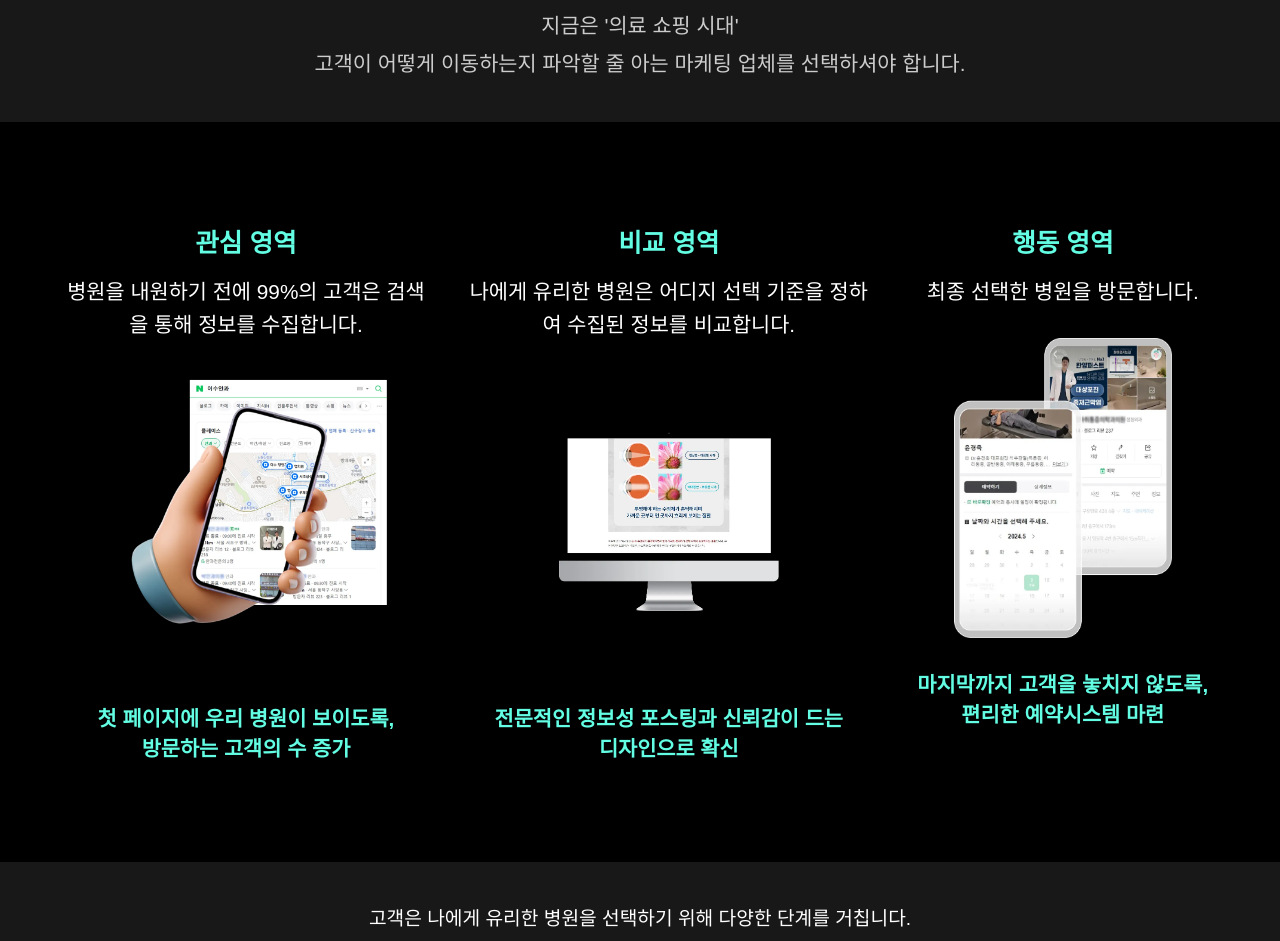
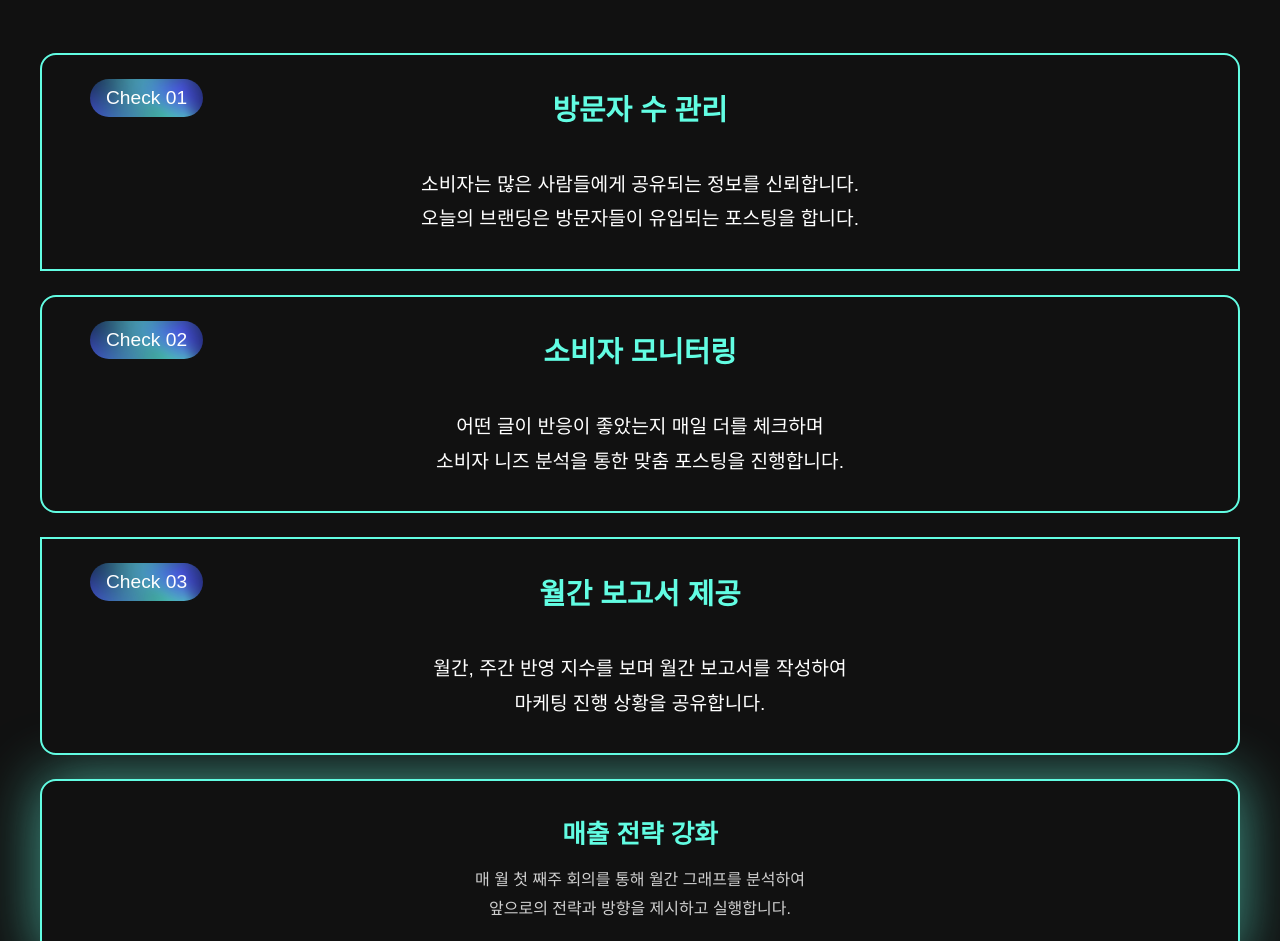
Before and after one commit to devchaeyoung/aube, a Next.js app: page / in a window 1280 px wide. Shown: the part 4201-5142 px from the top of the page. Built offline with nearby package versions, Linux system fonts and the light colour scheme.

Commit message:
# UPDATE: 매출강화 전략

```diff
--- a/src/app/page.tsx
+++ b/src/app/page.tsx
@@ -18,6 +18,7 @@ export default function Home() {
       <MarketingBranding />
       <SalesGrowth />
       <SalesIncrease />
+      <MarketingSection />
     </main>
   );
 }
--- a/src/components/marketing/MarketingSection.module.css
+++ b/src/components/marketing/MarketingSection.module.css
@@ -1,144 +1,128 @@
 .marketing {
+  background: #111;
+  padding: 100px 20px;
   color: #fff;
 }
 
-.header {
+.title {
   text-align: center;
-  padding: 40px 20px;
-  background-color: #181818;
+  font-size: 2.5rem;
+  margin-bottom: 60px;
+  line-height: 1.4;
 }
 
-.header h2 {
-  color: #fff;
-  font-size: 1.8rem;
-  margin-bottom: 1rem;
-}
-
-.header h3 {
-  font-size: 2.6rem;
-  margin-bottom: 2rem;
-}
-
-.header p {
-  color: #ccc;
-  font-size: 1.3rem;
-  line-height: 1.8;
-}
-
-.content {
+.cardContainer {
   max-width: 1200px;
   margin: 0 auto;
   display: grid;
-  grid-template-columns: repeat(3, 1fr);
-  gap: 30px;
-  margin-bottom: 80px;
-  padding: 100px 20px;
+  grid-template-columns: repeat(1, 1fr);
+  gap: 24px;
+  position: relative;
+  padding-bottom: 200px;
 }
 
 .card {
+  background-color: #111;
+  padding: 32px;
+  border: 2px solid #62fde3;
+  display: flex;
+  flex-direction: column;
+  justify-content: center;
+  align-items: center;
+
+  position: relative;
   text-align: center;
 }
 
-.cardHeader {
-  margin-bottom: 30px;
+.card:first-child {
+  border-radius: 16px 16px 0 0;
 }
 
-.cardHeader h4 {
+.card:nth-child(2) {
+  border-radius: 16px;
+}
+
+.card:nth-child(3) {
+  border-radius: 0 0 16px 16px;
+}
+
+.cardHeader {
+  margin-bottom: 24px;
+}
+
+.checkLabel {
+  background-image: url("/background/figure.png");
+  background-size: cover;
+  background-position: center;
+  display: inline-block;
+  color: white;
+  padding: 8px 16px;
+  border-radius: 20px;
+  font-size: 1.2rem;
+  margin-bottom: 16px;
+
+  position: absolute;
+  top: 24px;
+  left: 48px;
+}
+
+.card h3 {
+  color: #62fde3;
+  font-size: 1.8rem;
+  margin-bottom: 16px;
+}
+
+.card p {
+  line-height: 1.8;
+  color: #fff;
+  font-size: 1.2rem;
+}
+
+.highlightCard {
+  background: #111;
+  border: 2px solid #62fde3;
+  border-radius: 16px;
+  padding: 32px;
+  width: 100%;
+  text-align: center;
+  box-shadow: 0 0 60px rgba(98, 253, 227, 0.6);
+}
+
+.highlightCard h3 {
   color: #62fde3;
   font-size: 1.6rem;
-  margin-bottom: 1rem;
+  margin-bottom: 16px;
 }
 
-.cardHeader p {
-  color: #fff;
-  font-size: 1.3rem;
-  line-height: 1.6;
+.highlightCard p {
+  line-height: 1.8;
+  color: rgba(255, 255, 255, 0.8);
 }
 
-.imageWrapper {
-  margin: 30px 0;
-  position: relative;
-  height: 300px;
-}
-
-.imageWrapper img {
-  object-fit: contain;
-}
-
-.highlight {
-  color: #62fde3;
-  font-weight: 600;
-  font-size: 1.3rem;
-  word-break: keep-all;
-  margin-top: 20px;
-}
-
-.footer {
-  text-align: center;
-  line-height: 1.8;
-  font-size: 1.2rem;
-  background-color: #181818;
-  padding: 40px 20px;
-}
-
-.footer p:first-child {
-  margin-bottom: 1rem;
-}
-
-.desktopContent {
-  display: flex;
-  gap: 2rem;
-
-  padding: 100px 20px;
-
-  max-width: 1200px;
-  margin: 0 auto;
-}
-
-.mobileContent {
-  display: none;
-}
-
-/* 모바일 스타일 */
 @media (max-width: 768px) {
-  .content {
+  .cardContainer {
     grid-template-columns: 1fr;
-    padding: 60px 20px;
-    margin-bottom: 0;
+    padding-bottom: 160px;
   }
 
-  .header h2 {
-    font-size: 1.6rem;
-  }
-
-  .header h3 {
+  .title {
     font-size: 2rem;
   }
-
-  .header p {
-    font-size: 1.1rem;
+  .card {
+    padding: 0;
+    padding-top: 48px;
+    padding-bottom: 20px;
+    padding-left: 10px;
+    padding-right: 10px;
   }
-
-  .card {
-    margin-bottom: 40px;
+  .card p {
+    text-align: center;
+    word-break: keep-all;
+    font-size: 1rem;
   }
-
-  .desktopContent {
-    display: none;
-  }
-
-  .mobileContent {
-    display: block;
-    width: 100%;
-    padding: 60px 20px;
-  }
-
-  .swiper {
-    padding: 20px 0;
-  }
-
-  .card {
-    margin: 0 auto;
-    max-width: 300px;
+  .checkLabel {
+    top: 12px;
+    left: 12px;
+    font-size: 0.8rem;
   }
 }
--- a/src/components/marketing/MarketingSection.tsx
+++ b/src/components/marketing/MarketingSection.tsx
@@ -1,93 +1,82 @@
 "use client";
 
-import Image from "next/image";
-import { Swiper, SwiperSlide } from "swiper/react";
-import { Pagination } from "swiper/modules";
+import { motion } from "framer-motion";
 import styles from "./MarketingSection.module.css";
-
-const marketingData = [
-  {
-    title: "관심 영역",
-    description: "병원을 내원하기 전에 99%의 고객은 검색을 통해 정보를 수집합니다.",
-    image: "/assets/marketingSection/image1.webp",
-    highlight: "첫 페이지에 우리 병원이 보이도록, 방문하는 고객의 수 증가",
-  },
-  {
-    title: "비교 영역",
-    description: "나에게 유리한 병원은 어디지 선택 기준을 정하여 수집된 정보를 비교합니다.",
-    image: "/assets/marketingSection/image2.webp",
-    highlight: "전문적인 정보성 포스팅과 신뢰감이 드는 디자인으로 확신",
-  },
-  {
-    title: "행동 영역",
-    description: "최종 선택한 병원을 방문합니다.",
-    image: "/assets/marketingSection/image3.webp",
-    highlight: "마지막까지 고객을 놓치지 않도록, 편리한 예약시스템 마련",
-  },
-];
 
 export function MarketingSection() {
   return (
     <section className={styles.marketing}>
-      <div className={styles.header}>
-        <h2>마케팅 광고 1위 업체</h2>
-        <h3>왜 이렇게 많아?</h3>
-        <p>
-          서로가 1등이라고 하는데 막상 어떤 기준으로 골라야 할지 고민되시죠?
-          <br />
-          지금은 &apos;의료 쇼핑 시대&apos;
-          <br />
-          고객이 어떻게 이동하는지 파악할 줄 아는 마케팅 업체를 선택하셔야 합니다.
-        </p>
-      </div>
+      <h2 className={styles.title}>
+        그거 아세요?
+        <br />
+        병원 마케팅, 끝난 뒤가 진짜 시작입니다
+      </h2>
 
-      {/* 데스크톱 뷰 */}
-      <div className={styles.desktopContent}>
-        {marketingData.map((item, index) => (
-          <div key={index} className={styles.card}>
-            <div className={styles.cardHeader}>
-              <h4>{item.title}</h4>
-              <p>{item.description}</p>
-            </div>
-            <div className={styles.imageWrapper}>
-              <Image src={item.image} alt={item.title} width={300} height={300} />
-            </div>
-            <p className={styles.highlight}>{item.highlight}</p>
+      <div className={styles.cardContainer}>
+        <motion.div
+          className={styles.card}
+          initial={{ opacity: 0, y: 20 }}
+          whileInView={{ opacity: 1, y: 0 }}
+          transition={{ duration: 0.5 }}
+        >
+          <div className={styles.cardHeader}>
+            <span className={styles.checkLabel}>Check 01</span>
+            <h3>방문자 수 관리</h3>
           </div>
-        ))}
-      </div>
+          <p>
+            소비자는 많은 사람들에게 공유되는 정보를 신뢰합니다.
+            <br />
+            오늘의 브랜딩은 방문자들이 유입되는 포스팅을 합니다.
+          </p>
+        </motion.div>
 
-      {/* 모바일 뷰 */}
-      <div className={styles.mobileContent}>
-        <Swiper
-          spaceBetween={20}
-          slidesPerView={1}
-          centeredSlides={true}
-          loop={true}
-          pagination={{ clickable: true }}
-          modules={[Pagination]}
-          className={styles.swiper}
+        <motion.div
+          className={styles.card}
+          initial={{ opacity: 0, y: 20 }}
+          whileInView={{ opacity: 1, y: 0 }}
+          transition={{ duration: 0.5, delay: 0.2 }}
         >
-          {marketingData.map((item, index) => (
-            <SwiperSlide key={index}>
-              <div className={styles.card}>
-                <div className={styles.cardHeader}>
-                  <h4>{item.title}</h4>
-                  <p>{item.description}</p>
-                </div>
-                <div className={styles.imageWrapper}>
-                  <Image src={item.image} alt={item.title} width={300} height={300} />
-                </div>
-                <p className={styles.highlight}>{item.highlight}</p>
-              </div>
-            </SwiperSlide>
-          ))}
-        </Swiper>
-      </div>
+          <div className={styles.cardHeader}>
+            <span className={styles.checkLabel}>Check 02</span>
+            <h3>소비자 모니터링</h3>
+          </div>
+          <p>
+            어떤 글이 반응이 좋았는지 매일 더를 체크하며
+            <br />
+            소비자 니즈 분석을 통한 맞춤 포스팅을 진행합니다.
+          </p>
+        </motion.div>
 
-      <div className={styles.footer}>
-        <p>고객은 나에게 유리한 병원을 선택하기 위해 다양한 단계를 거칩니다.</p>
-        <p>오늘의 브랜딩은 정확한 나즈 분석으로 우리 병원이 선택될 수밖에 없도록 설계합니다.</p>
+        <motion.div
+          className={styles.card}
+          initial={{ opacity: 0, y: 20 }}
+          whileInView={{ opacity: 1, y: 0 }}
+          transition={{ duration: 0.5, delay: 0.4 }}
+        >
+          <div className={styles.cardHeader}>
+            <span className={styles.checkLabel}>Check 03</span>
+            <h3>월간 보고서 제공</h3>
+          </div>
+          <p>
+            월간, 주간 반영 지수를 보며 월간 보고서를 작성하여
+            <br />
+            마케팅 진행 상황을 공유합니다.
+          </p>
+        </motion.div>
+
+        <motion.div
+          className={styles.highlightCard}
+          initial={{ opacity: 0, y: 20 }}
+          whileInView={{ opacity: 1, y: 0 }}
+          transition={{ duration: 0.5, delay: 0.6 }}
+        >
+          <h3>매출 전략 강화</h3>
+          <p>
+            매 월 첫 째주 회의를 통해 월간 그래프를 분석하여
+            <br />
+            앞으로의 전략과 방향을 제시하고 실행합니다.
+          </p>
+        </motion.div>
       </div>
     </section>
   );
```
